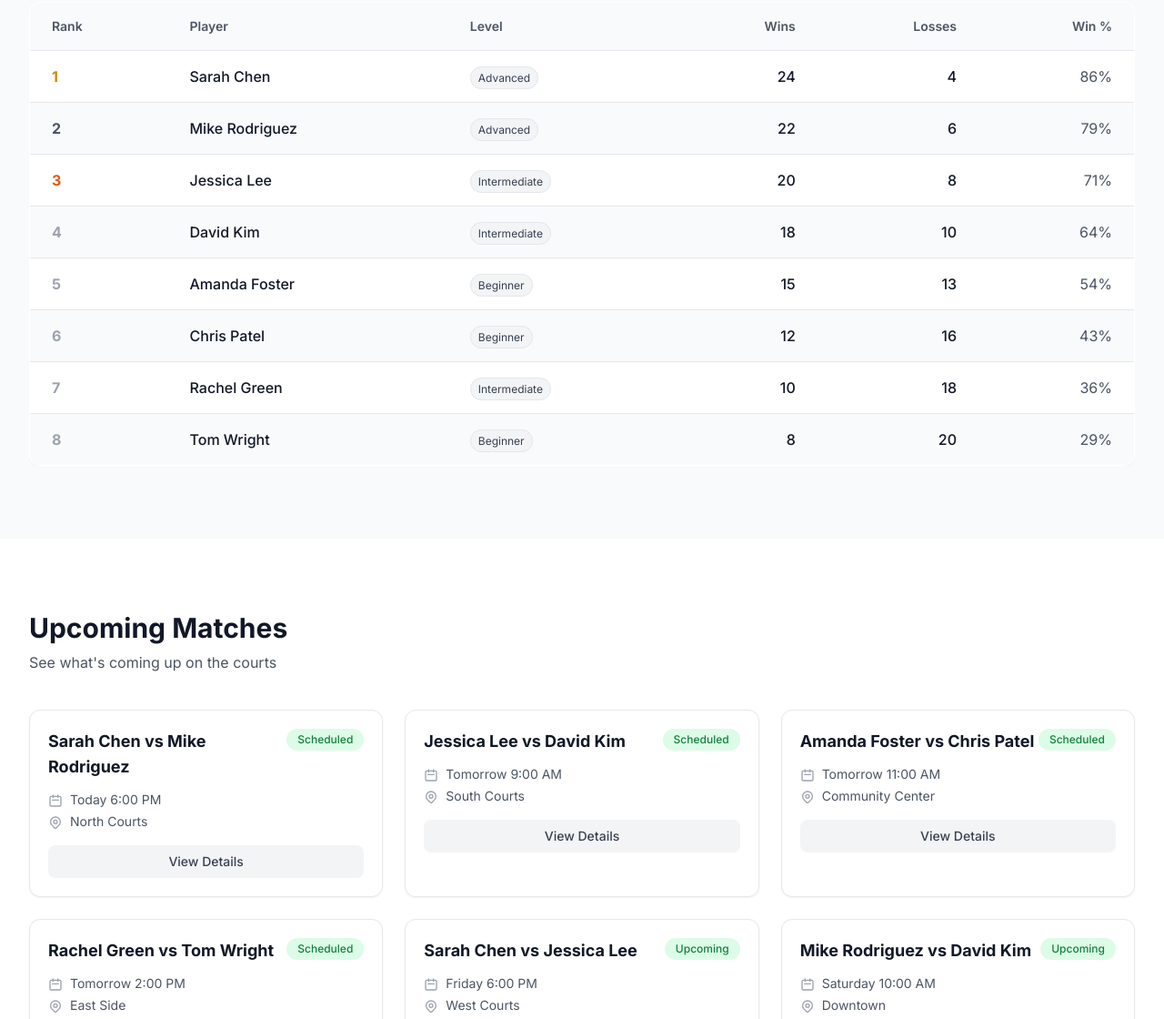
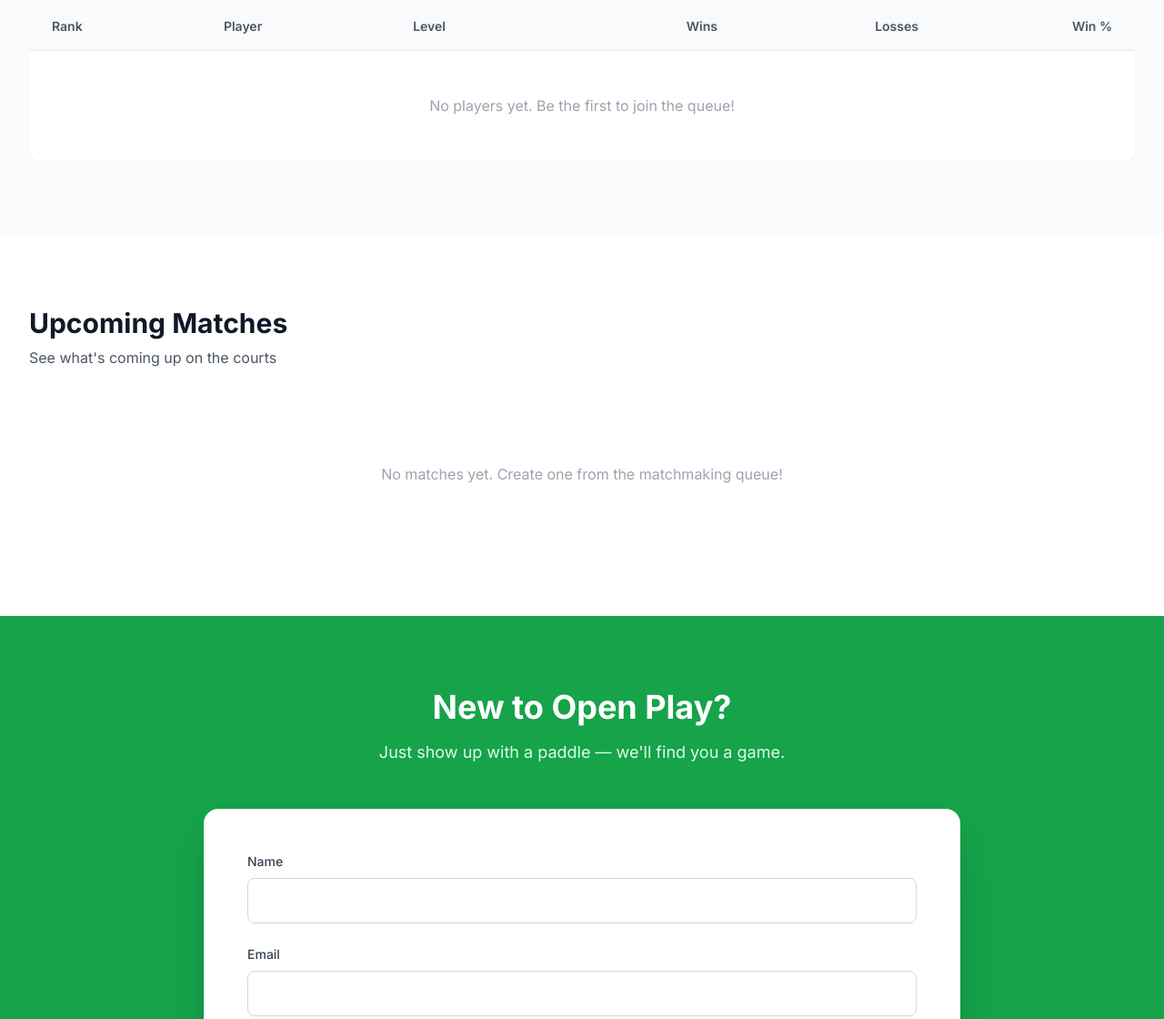
Before and after one commit to irisgian/pickleball-site, a plain HTML site: page index.html in a window 1280 px wide. Shown: the part 2521-3641 px from the top of the page at 91% size. Drawn offline with nearby package versions, Linux system fonts and the light colour scheme.

Commit message:
Reset to fresh start - clear demo players and matches

```diff
--- a/index.html
+++ b/index.html
@@ -391,26 +391,26 @@
       `).join('');
     }
 
-    // Leaderboard data
-    const players = [
-      { rank: 1, name: 'Sarah Chen', level: 'Advanced', wins: 24, losses: 4 },
-      { rank: 2, name: 'Mike Rodriguez', level: 'Advanced', wins: 22, losses: 6 },
-      { rank: 3, name: 'Jessica Lee', level: 'Intermediate', wins: 20, losses: 8 },
-      { rank: 4, name: 'David Kim', level: 'Intermediate', wins: 18, losses: 10 },
-      { rank: 5, name: 'Amanda Foster', level: 'Beginner', wins: 15, losses: 13 },
-      { rank: 6, name: 'Chris Patel', level: 'Beginner', wins: 12, losses: 16 },
-      { rank: 7, name: 'Rachel Green', level: 'Intermediate', wins: 10, losses: 18 },
-      { rank: 8, name: 'Tom Wright', level: 'Beginner', wins: 8, losses: 20 },
-    ];
+    // Leaderboard data (starts empty)
+    const players = [];
 
     function renderLeaderboard() {
       const body = document.getElementById('leaderboard-body');
-      body.innerHTML = players.map(p => {
+      if (players.length === 0) {
+        body.innerHTML = `
+          <tr>
+            <td colspan="6" class="px-6 py-12 text-center text-gray-400">
+              No players yet. Be the first to join the queue!
+            </td>
+          </tr>
+        `;
+        return;
+      }
+      body.innerHTML = players.map((p, i) => {
         const winPct = Math.round((p.wins / (p.wins + p.losses)) * 100);
-        const rankBadge = p.rank === 1 ? 'text-yellow-600' : p.rank === 2 ? 'text-gray-600' : p.rank === 3 ? 'text-orange-600' : 'text-gray-400';
         return `
           <tr class="player-row">
-            <td class="px-6 py-4 font-bold ${rankBadge}">${p.rank}</td>
+            <td class="px-6 py-4 font-bold text-gray-600">${i + 1}</td>
             <td class="px-6 py-4 font-medium text-gray-900">${p.name}</td>
             <td class="px-6 py-4 text-gray-600"><span class="px-2 py-1 bg-gray-100 text-gray-700 text-xs rounded-full border border-gray-200">${p.level}</span></td>
             <td class="px-6 py-4 text-gray-900 font-medium text-right">${p.wins}</td>
@@ -421,18 +421,19 @@
       }).join('');
     }
 
-    // Matches data (preloaded + dynamic from matchmaking)
-    let matches = [
-      { id: 1, opponent: 'Sarah Chen vs Mike Rodriguez', time: 'Today 6:00 PM', court: 'North Courts', status: 'Scheduled' },
-      { id: 2, opponent: 'Jessica Lee vs David Kim', time: 'Tomorrow 9:00 AM', court: 'South Courts', status: 'Scheduled' },
-      { id: 3, opponent: 'Amanda Foster vs Chris Patel', time: 'Tomorrow 11:00 AM', court: 'Community Center', status: 'Scheduled' },
-      { id: 4, opponent: 'Rachel Green vs Tom Wright', time: 'Tomorrow 2:00 PM', court: 'East Side', status: 'Scheduled' },
-      { id: 5, opponent: 'Sarah Chen vs Jessica Lee', time: 'Friday 6:00 PM', court: 'West Courts', status: 'Upcoming' },
-      { id: 6, opponent: 'Mike Rodriguez vs David Kim', time: 'Saturday 10:00 AM', court: 'Downtown', status: 'Upcoming' },
-    ];
+    // Matches data (starts empty, populated by matchmaking)
+    let matches = [];
 
     function renderMatches() {
       const grid = document.getElementById('matches-grid');
+      if (matches.length === 0) {
+        grid.innerHTML = `
+          <div class="col-span-full text-center py-16 text-gray-400">
+            No matches yet. Create one from the matchmaking queue!
+          </div>
+        `;
+        return;
+      }
       grid.innerHTML = matches.map(m => `
         <div class="bg-white rounded-xl border border-gray-200 p-5 shadow-sm">
           <div class="flex justify-between items-start mb-3">
```
